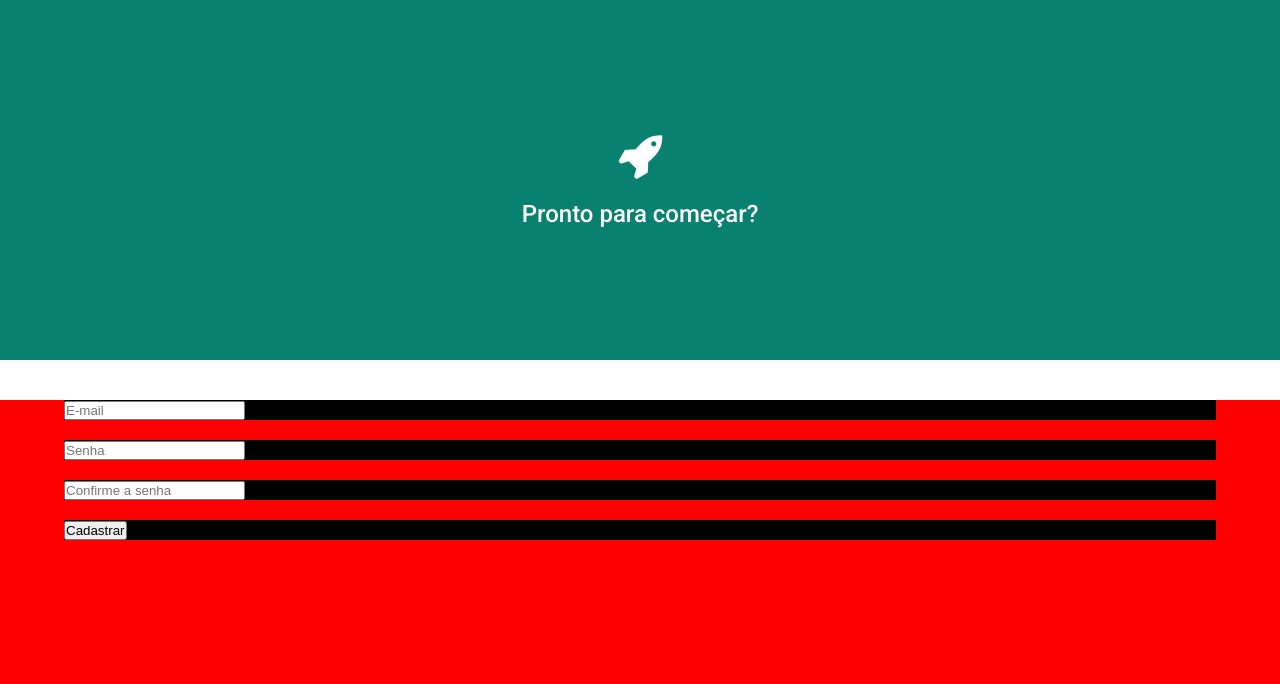
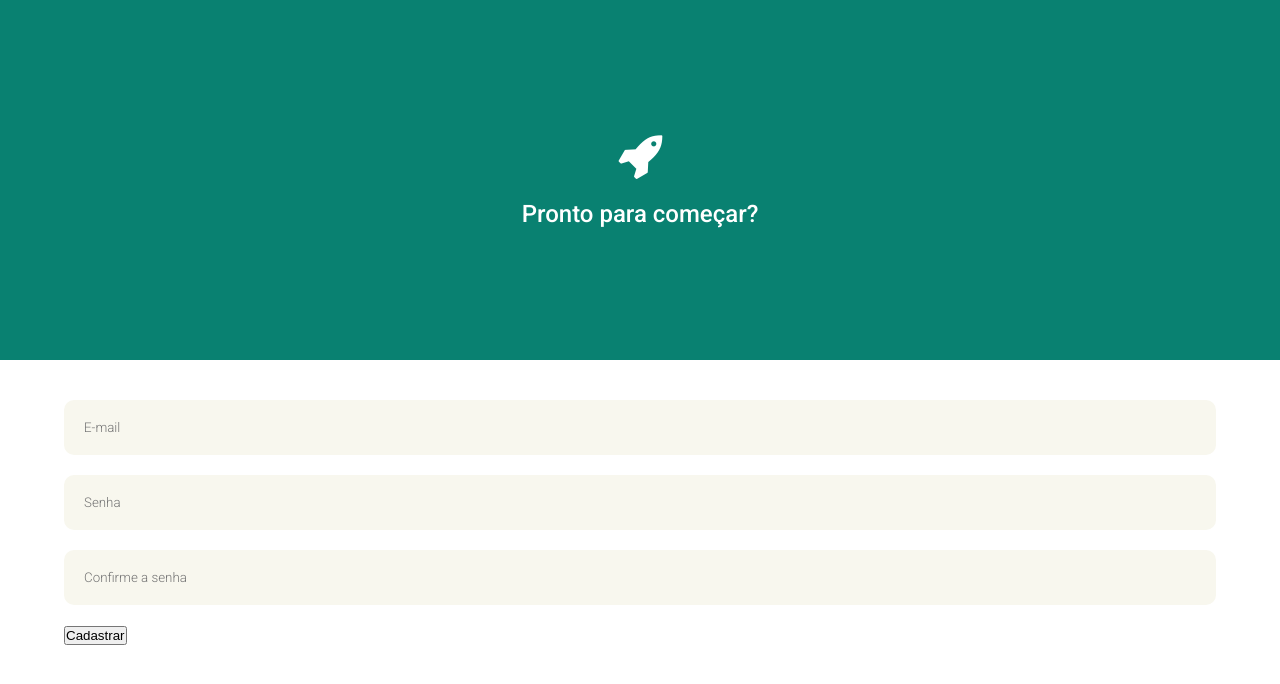
Before and after one commit to EduardoMichetti/DSam_HTML_FormCad, a website: page index.html in a window 1280 px wide. Drawn offline with Linux system fonts and the light colour scheme.

Commit message:
Estilizando Inputs

```diff
--- a/style.scss
+++ b/style.scss
@@ -64,9 +64,28 @@ html, body {
             width: 90%;
             margin: auto;
             margin-bottom: 20px;
-            background-color: black;
+
+
+            input {
+                width: 100%;
+                height: 50%;
+                padding: 20px;
+                border-radius: 10px;
+                background-color: $brancoVerde;
+                border: none;
+                outline: none;
+                font-family: 'Roboto', sans-serif;
+                font-weight: 300;
+
+                &:active {
+                    border: 2px solid $verde;
+                }
+                &:focus {
+                    border: 2px solid $verde;
+                }
+            }
         }
 
-        background-color: red;
+
     }
 }
```
Also changed, not shown: style.css, 1 other file.
